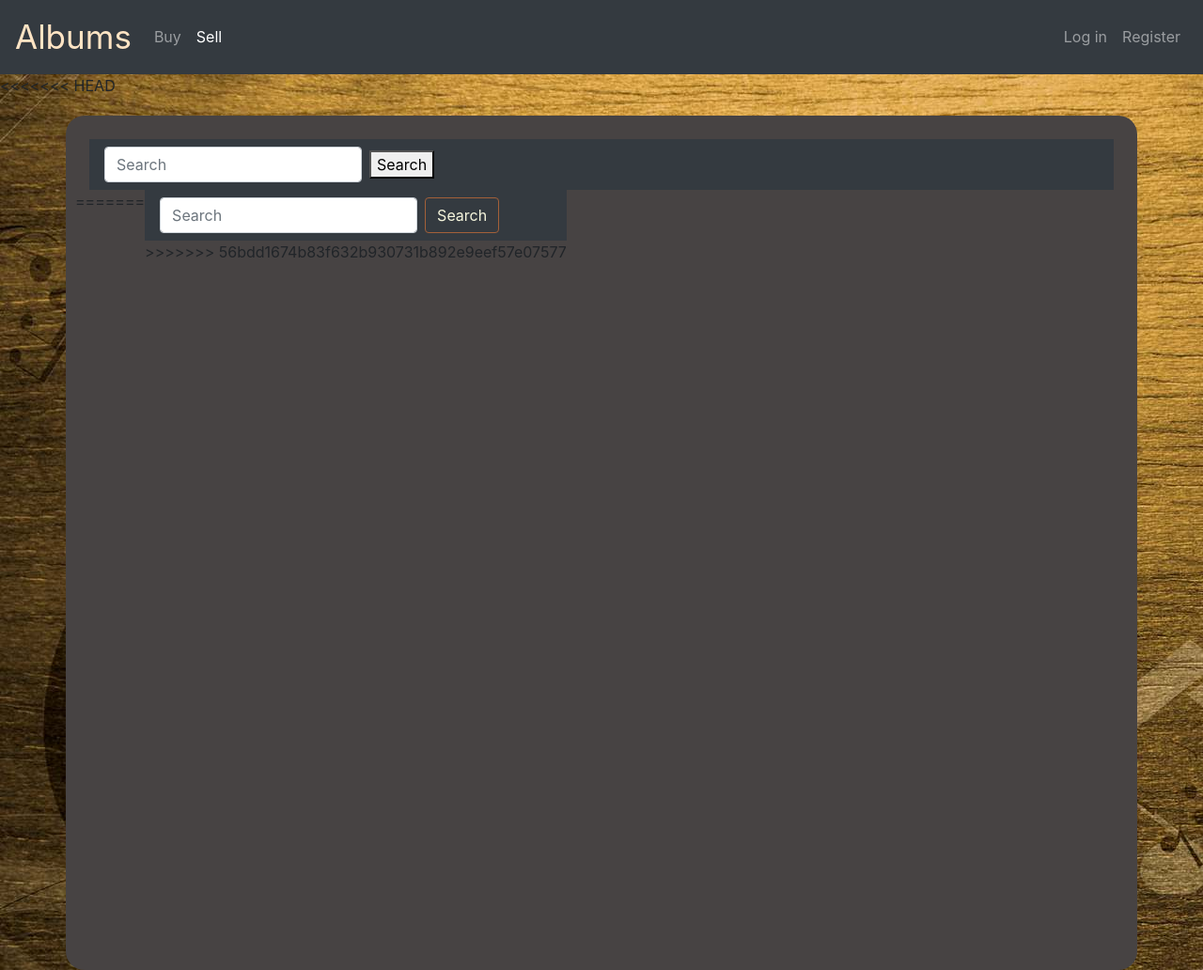
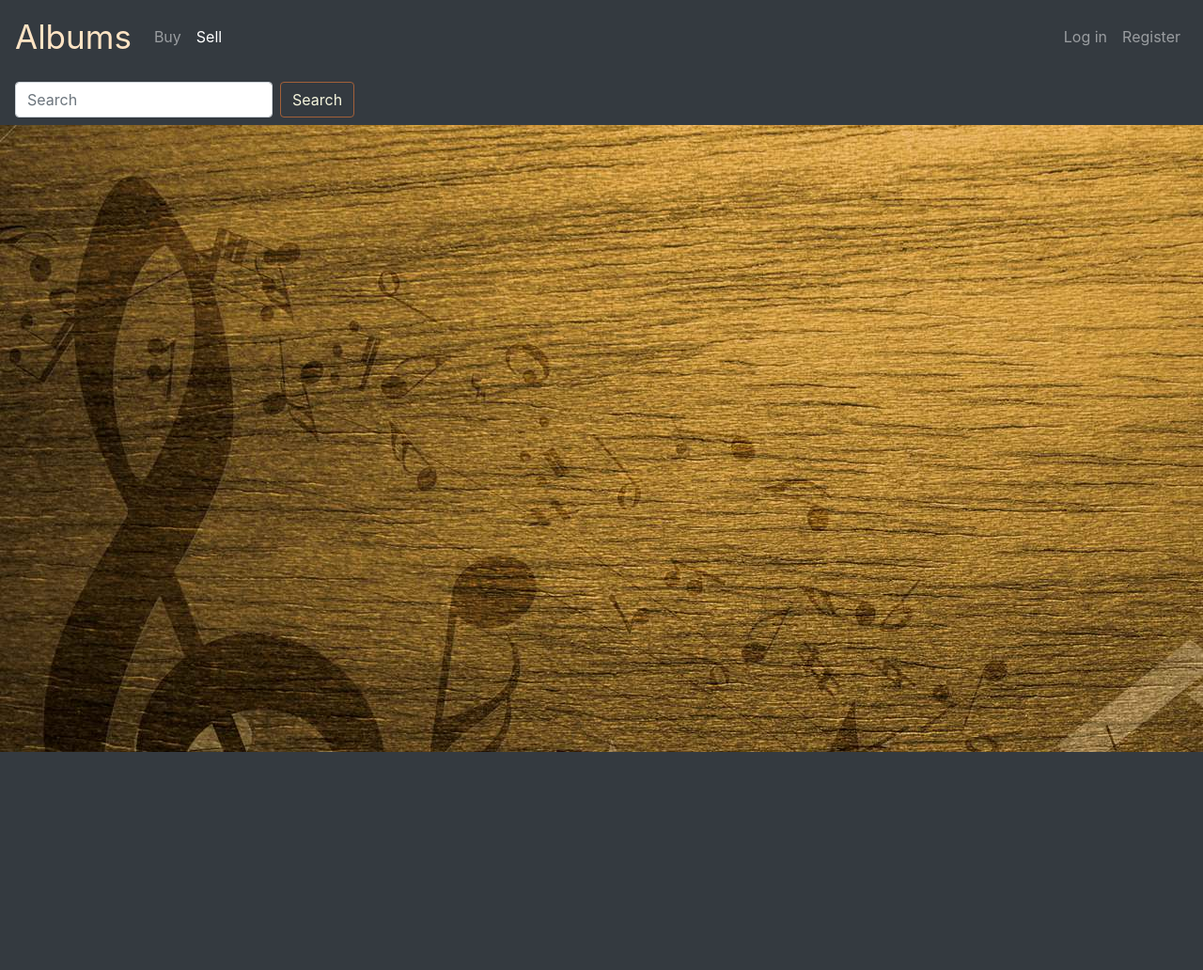
Before and after one commit to mbone1/Albuy-Marketplace, a Node server app: template views/sell.handlebars in a window 1280 px wide. Shown: the whole page at 94% size. After the commit the page ends 800 px from the top, so only its background shows below. Run offline with Node 20, Linux system fonts and the light colour scheme; the template is opened without the code that fills it, so the values that code supplies are empty; some libraries are stand-ins or nearby versions.

Commit message:
Matt (#17)
* updated path

* rout changed

* saving changes

```diff
--- a/public/js/buy.js
+++ b/public/js/buy.js
@@ -6,9 +6,7 @@
         albumInfo.style.visibility = "visible";
         let searchName = $(".input").val()
         $.get("/api/dbSearch/" + searchName).then(data => {
-            console.log(data)
             let artist = data.artist
-            console.log(artist)
             let release = data.releaseDate
             let albumName = data.albumName
             let albumCoverM = data.albumCoverM
--- a/routes/api-routes.js
+++ b/routes/api-routes.js
@@ -105,5 +105,7 @@
 
 
 
+
+
     })
 }
--- a/server.js
+++ b/server.js
@@ -2,10 +2,10 @@
 const express = require("express");
 const session = require("express-session");
 const exphbs = require("express-handlebars")
-// Requiring passport as we've configured it
+    // Requiring passport as we've configured it
 const passport = require("./config/passport");
 // Setting up port and requiring models for syncing
-const PORT = process.env.PORT || 8080;
+const PORT = process.env.PORT || 3001;
 const db = require("./models");
 // Creating express app and configuring middleware needed for authentication
 const app = express();
--- a/views/sell.handlebars
+++ b/views/sell.handlebars
@@ -1,3 +1,4 @@
+
 <nav class="topnavbar navbar navbar-expand-lg navbar-dark bg-dark">
     <a class="navbar-brand" id="title" href="/">Albums</a>
     <button class="navbar-toggler" type="button" data-toggle="collapse" data-target="#navbarSupportedContent"
@@ -30,19 +31,6 @@
         </ul>
     </div>
 </nav>
-
-<<<<<<< HEAD
-<div class="container" id="album-container">
-    <div class="row">
-        <div class="col-md-12">
-            <nav class="navbar bg-dark">
-                <form class="form-inline">
-                    <input class="form-control mr-sm-2" id="input" type="search" placeholder="Search" aria-label="Search">
-        <button class="searchBtn">Search</button>
-                </form>
-            </nav>
-        </div>
-=======
 <div class="row">
     <div class="col-md-12">
         <nav class="navbar bg-dark">
@@ -51,7 +39,7 @@
                 <button class="btn searchBtn btn-outline-success my-2 my-sm-0" id="searchBtnDB">Search</button>
             </form>
         </nav>
->>>>>>> 56bdd1674b83f632b930731b892e9eef57e07577
+
     </div>
 </div>
 <div class="container" id="album-container" style="visibility: hidden;">
@@ -63,17 +51,7 @@
         </div>
         <div class="col-md-8" id="album_info">
             <ul>
-<<<<<<< HEAD
-                <li>
-                    <p class="hello"></p>
-                    <p><span class="label">Album Name</span> {{this.albumName}}</p>
-                    <p><span class="label">Artist:</span> {{this.artist}}</p>
-                    <p><span class="label">Release Date:</span> {{this.relDate}}</p>
-                    <p><a href><span class="label">Spotify Page:</span> {{this.spotPage}}</p></a>
-                    <p><span class="label">Genre:</span> {{this.genre}}</p>
-                    <button type="button" class="btn btn-secondary" id="sellBtn">Sell</button>
-                </li>
-=======
+
 
                 <p><span class="label">Album Name: </span> <span class="albumInfo" id="albumName"> </span></p>
                 <p><span class="label">Artist: </span> <span class="albumInfo" id="artist"> </span></p>
@@ -81,7 +59,7 @@
                 <p><span class="label">Genres: </span><span class="albumInfo" id="genres"></span> </span></p>
                 <span class="albumInfo">Enter price here: </span><input id="price"></input>
                 <button type="button" id="sellBtn" class="btn btn-secondary">Sell</button>
->>>>>>> 56bdd1674b83f632b930731b892e9eef57e07577
+
 
             </ul>
 
```
Also changed, not shown: routes/html-routes.js (+4 -7 lines), views/layouts/main.handlebars (+6 -1 lines), 1 other file.
